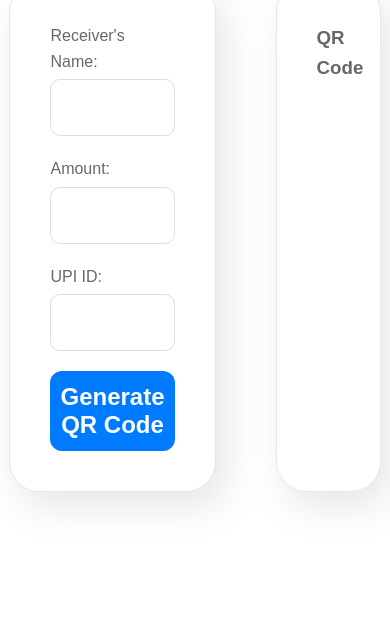
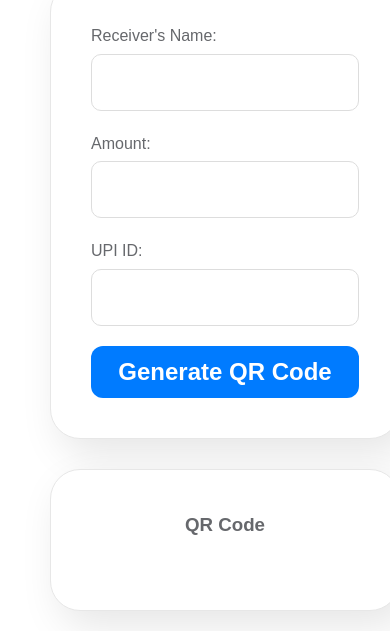
Before and after one commit to Akki-jain/UPI-QR-Generator, a plain HTML site: page index.html in a window 390 px wide. Shown: the part 259-890 px from the top of the page. Before the commit the page ends 844 px from the top, so only its background shows below. Drawn offline with Linux system fonts and the light colour scheme.

Commit message:
Added responsiveness

```diff
--- a/style.css
+++ b/style.css
@@ -17,6 +17,7 @@ body {
 
 .outerContainer{
     display: flex;
+    flex-wrap: wrap; /* Allows children to wrap onto new lines */
     justify-content: center;
 
 }
@@ -136,3 +137,19 @@ button:focus, input:focus {
     outline: none;
     border: 1px solid #a2a2a2; /* Lighter border */
 }
+
+/*Responsive Designing*/
+
+
+/* Targets screens smaller than 800px */
+@media (max-width: 800px) {
+    .outerContainer {
+        flex-direction: column; /* Stacks flex children vertically */
+    }
+
+    .container,
+    .QRDiv {
+        width: 100%; /* Makes children take full width */
+        margin-bottom: 20px; /* Adds space between the stacked elements */
+    }
+}
```
